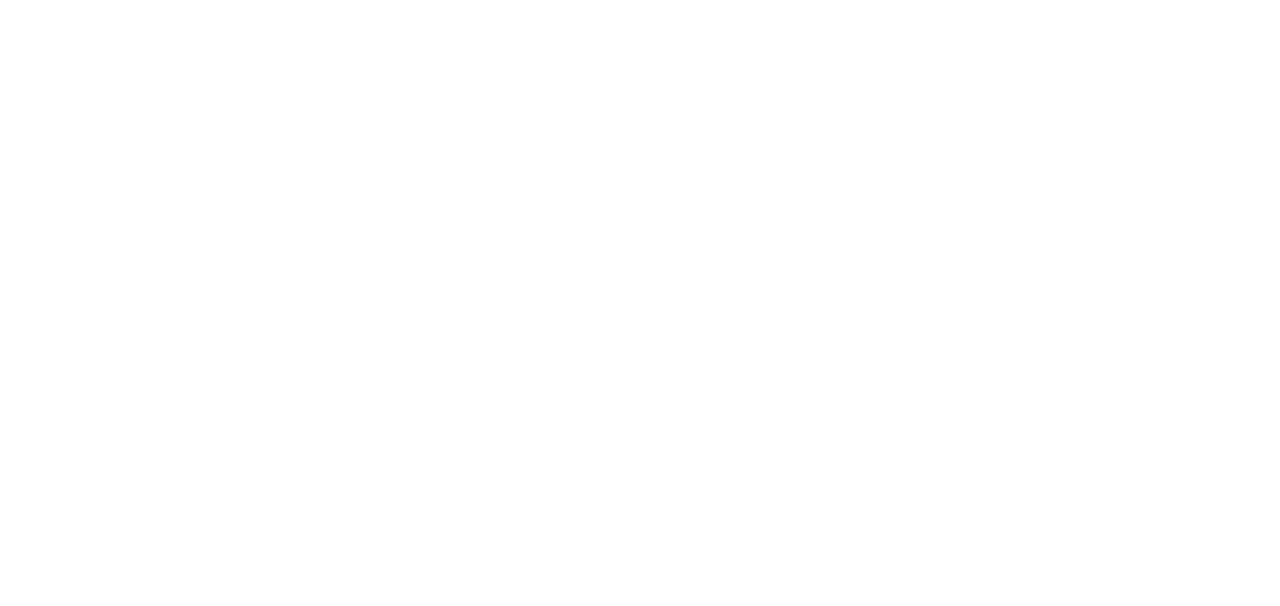
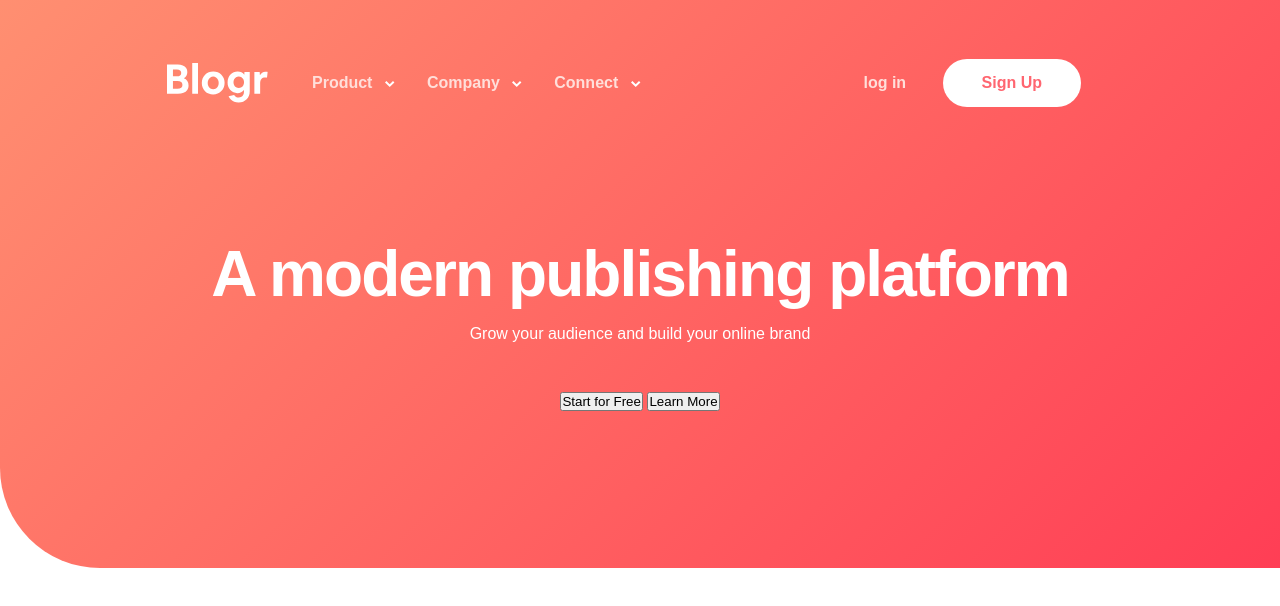
Before and after one commit to tsikoliadavit/blogr-landing-page, a plain HTML site: page index.html in a window 1280 px wide. Drawn offline with Linux system fonts and the light colour scheme.

Commit message:
feat (header): complate 90 percent of header

```diff
--- a/index.html
+++ b/index.html
@@ -6,5 +6,45 @@
     <link rel="stylesheet" href="./style.css" />
     <title>Document</title>
   </head>
-  <body></body>
+  <body>
+    <header>
+      <nav>
+        <img src="./images/Blogr 2.svg" alt="logo" />
+        <ul>
+          <li>
+            <a href="#">Product</a>
+            <img src="./images/Path 3.svg" alt="arrow" />
+          </li>
+          <li>
+            <a href="#">Company</a>
+            <img src="./images/Path 3.svg" alt="arrow" />
+          </li>
+          <li class="drop-box">
+            <a href="#">Connect</a>
+            <img src="./images/Path 3.svg" alt="arrow" />
+
+            <div class="drop-nav">
+              <a href="#">Contact</a>
+              <a href="#">Newsletter</a>
+              <a href="#">LinkedIn</a>
+            </div>
+          </li>
+        </ul>
+
+        <div class="btn">
+          <button>log in</button>
+          <button>sign up</button>
+        </div>
+      </nav>
+
+      <section class="hero">
+        <h1>A modern publishing platform</h1>
+        <p>Grow your audience and build your online brand</p>
+        <div>
+          <button>Start for Free</button>
+          <button>Learn More</button>
+        </div>
+      </section>
+    </header>
+  </body>
 </html>
--- a/style.css
+++ b/style.css
@@ -13,3 +13,120 @@ body {
   line-height: 1.5;
   font-family: Arial, sans-serif;
 }
+
+header {
+  padding: 59px 167px 155px 167px;
+  background-image: linear-gradient(135deg, #ff8f71 0%, #ff3e55 100%);
+  border-end-start-radius: 100px;
+}
+
+nav {
+  display: flex;
+  align-items: center;
+  gap: 44px;
+  max-width: 1106px;
+  margin-inline: auto;
+}
+
+nav ul {
+  list-style: none;
+  display: flex;
+  gap: 32px;
+}
+
+li a {
+  text-decoration: none;
+  margin-right: 8px;
+  color: #ffdfda;
+  font-size: 16px;
+  font-weight: 700;
+  text-transform: capitalize;
+}
+
+li a:hover {
+  text-decoration: underline;
+  color: white;
+}
+
+.btn {
+  margin-left: auto;
+  background-color: transparent;
+  border: none;
+  font-size: 16px;
+  font-weight: 700;
+  margin-right: 32px;
+}
+
+.btn :first-child {
+  border: none;
+  background-color: transparent;
+  font-size: 16px;
+  font-weight: 700;
+  color: #ffdfda;
+  margin-right: 32px;
+}
+
+.btn :last-child {
+  padding: 15px 39px;
+  background-color: white;
+  border-radius: 28px;
+  border: none;
+  color: #ff6670;
+  font-size: 16px;
+  font-weight: 700;
+  text-transform: capitalize;
+  transition: all 0.3s ease;
+}
+
+.btn :last-child:hover {
+  background-color: #ff7b86;
+  cursor: pointer;
+  color: white;
+}
+
+.drop-box {
+  position: relative;
+}
+
+.drop-nav {
+  position: absolute;
+  background-color: white;
+  padding: 24px;
+  border-radius: 5px;
+  display: none;
+  width: 168px;
+}
+
+.drop-box:hover .drop-nav {
+  display: block;
+  transform: translate(-30px);
+}
+
+.drop-nav > a {
+  color: black;
+  font-weight: 400;
+}
+
+.drop-nav > a:hover {
+  color: black;
+  font-weight: 700;
+  text-decoration: none;
+}
+
+.hero {
+  max-width: 920px;
+  margin-inline: auto;
+  text-align: center;
+  margin-top: 119px;
+  color: white;
+}
+
+.hero p {
+  margin-bottom: 43px;
+}
+
+.hero h1 {
+  font-size: 64px;
+  font-weight: 600;
+  letter-spacing: -1.92px;
+}
```
Also changed, not shown: images/Blogr 2.svg (added), images/Path 3.svg (added).
